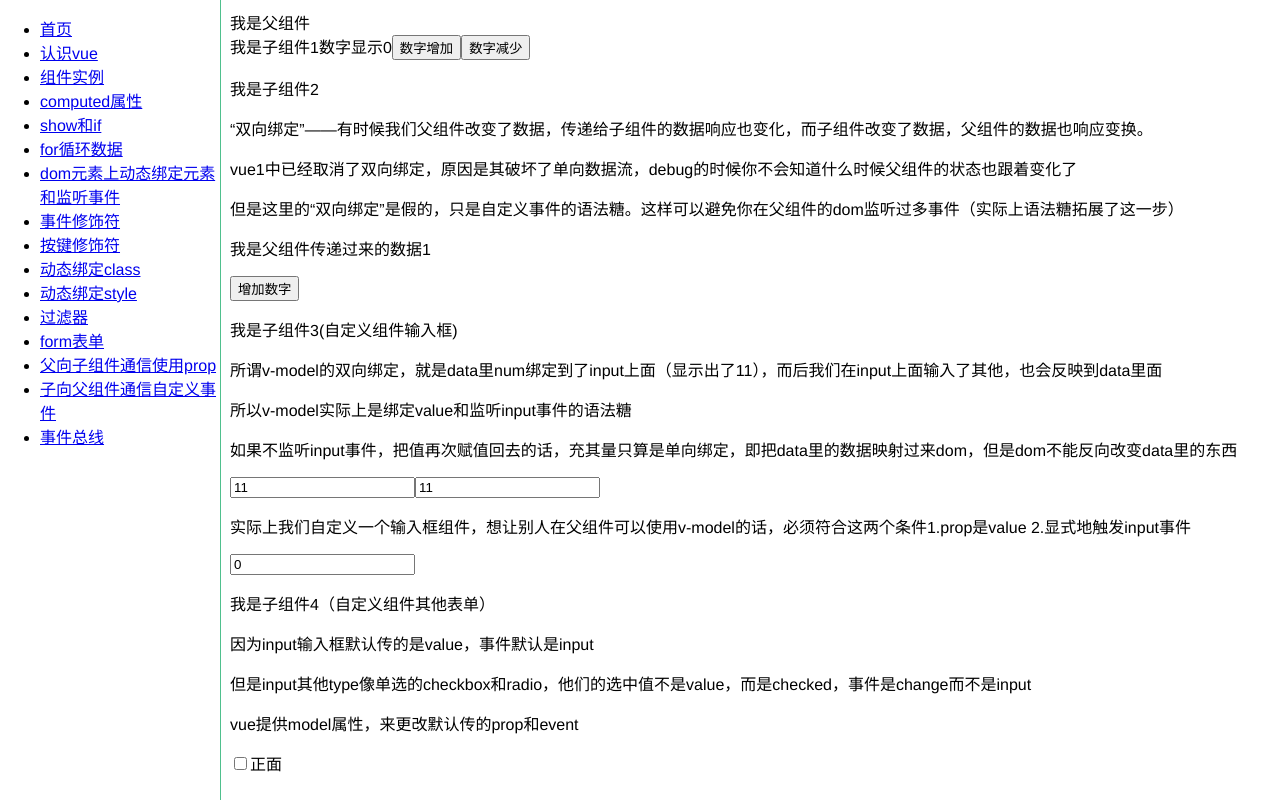
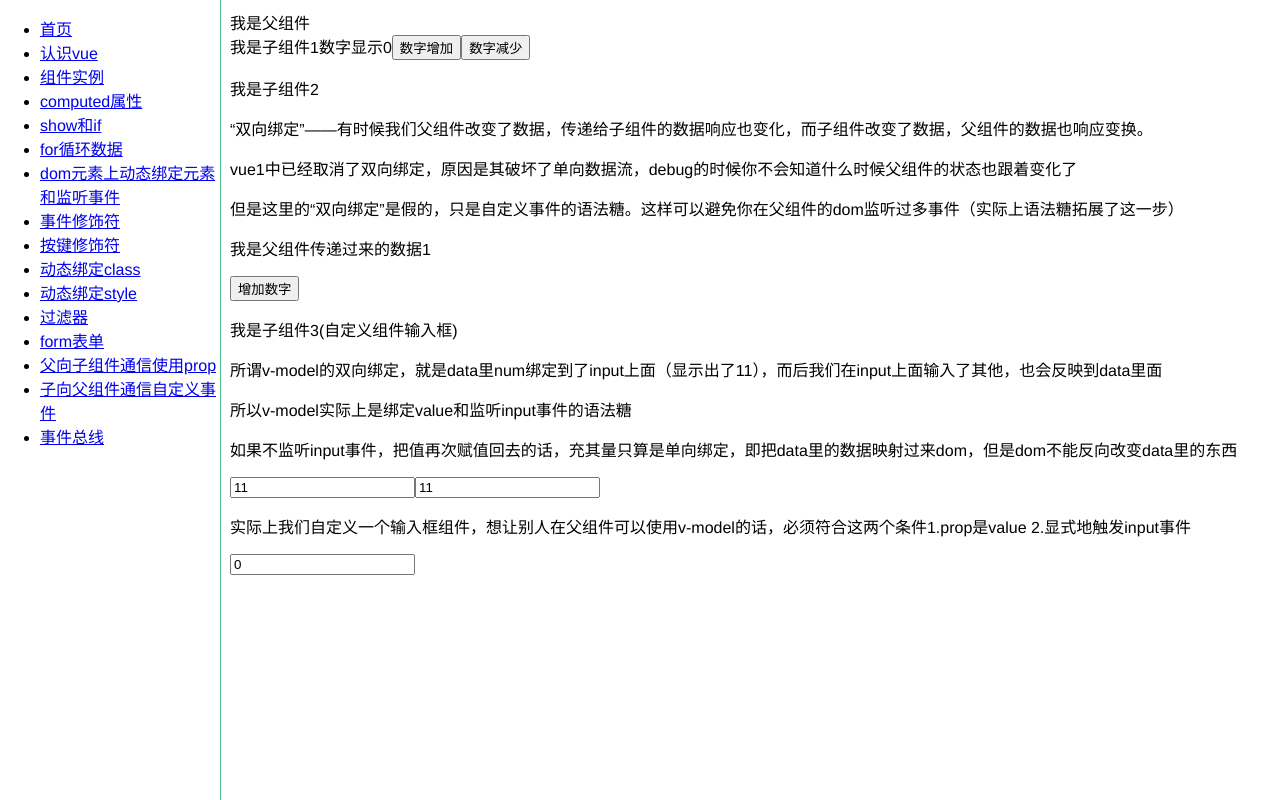
Before and after one commit to yokiyokiyoki/vue-component, a Vue app: page /#/customEvent in a window 1280 px wide. Built offline with nearby package versions, Linux system fonts and the light colour scheme.

Commit message:
自定义事件上传

```diff
--- a/src/components/customEvent/customEvent.vue
+++ b/src/components/customEvent/customEvent.vue
@@ -8,20 +8,17 @@
     <!-- 上面那个表达式会被编译为下面这样，可以把注释放开 -->
     <!-- <sync-child v-bind:num='num' v-on:update:num="val=>num=val"></sync-child> -->
     <input-model v-model="modelNum" />
-    <radio-model />
   </div>
 </template>
 <script>
   import child from "./child.vue";
   import syncChild from "./sync.vue";
   import inputModel from "./inputModel.vue";
-  import radioModel from "./radioModel.vue";
   export default {
     components: {
       child,
       syncChild,
-      inputModel,
-      radioModel
+      inputModel
     },
     methods: {
       changeNum(num) {
--- a/src/components/customEvent/radioModel.vue
+++ /dev/null
@@ -1,32 +0,0 @@
-<template>
-  <div class="checkModel">
-      <p>我是子组件4（自定义组件其他表单）</p>
-      <p>因为input输入框默认传的是value，事件默认是input</p>
-      <p>但是input其他type像单选的checkbox和radio，他们的选中值不是value，而是checked，事件是change而不是input</p>
-      <p>vue提供model属性，来更改默认传的prop和event</p>
-      <input type="checkbox" @change="changeListener($event)" >正面
-  </div>
-</template>
-<script>
-    export default {
-      data() {
-        return {};
-      },
-      model: {
-        prop: "checked",
-        event: "change"
-      },
-      props: {
-        //显式声明props
-        checked: {
-          type: Boolean
-        },
-        value: String //这样value可以做其他事啦
-      },
-      methods: {
-        changeListener(e) {
-          console.log(e);
-        }
-      }
-    };
-</script>
```
